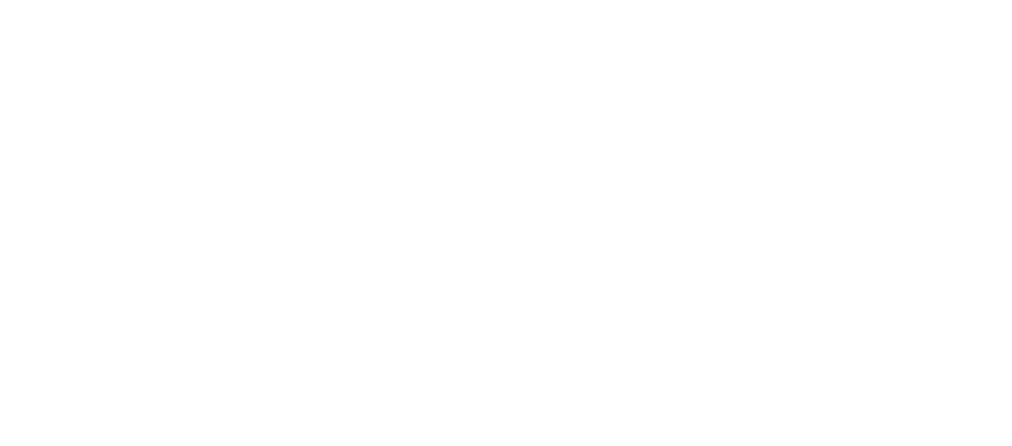
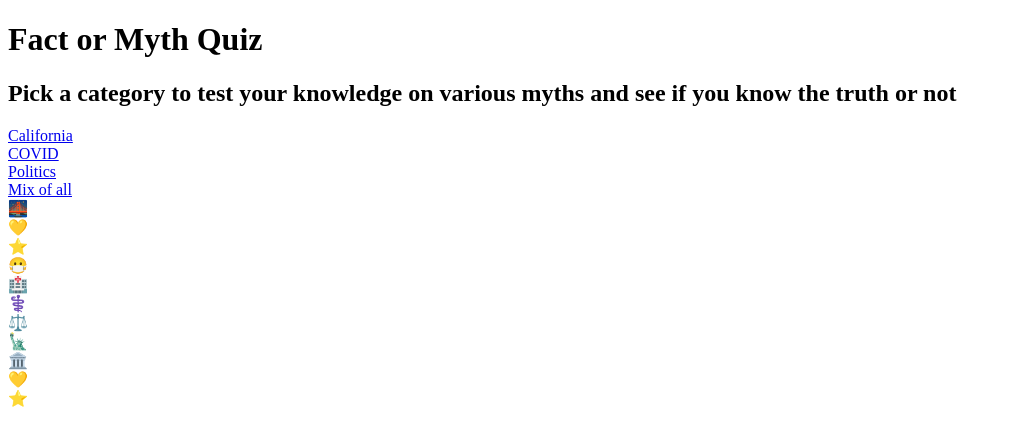
Before and after one commit to maureensanchez99/CruzHacks-22, a plain HTML site: page index.html in a window 1280 px wide. Shown: the whole page, without its empty margins (0-1012 px from the left). Drawn offline with Linux system fonts and the light colour scheme.

Commit message:
organizing files

```diff
--- a/index.html
+++ b/index.html
@@ -10,7 +10,34 @@
 </head>
 
 <body>
-	<h1> </h1>
+	<h1> Fact or Myth Quiz</h1>
+    <h2> Pick a category to test your knowledge on various myths and see if you know the truth or not</h2>
+
+    <!--- List of quiz choices --->
+    <div class="buttons">
+        <a href="/quizzes-html/Californiaquiz.html" class="btn"> California </a>
+        <br>
+        <a href="/quizzes-html/COVIDquiz.html" class="btn"> COVID </a>
+        <br>
+        <a href="/quizzes-html/Politicsquiz.html" class="btn"> Politics </a>
+        <br>
+        <a href="/quizzes-html/Mainquiz.html" class="btn"> Mix of all </a>
+    </div>
+
+    <!--- Backgound animation --->
+    <div class="emotes" aria-hidden="true">
+        <div class="emote">🌉</div>
+        <div class="emote">💛</div>
+        <div class="emote">⭐</div>
+        <div class="emote">😷</div>
+        <div class="emote">🏥</div>
+        <div class="emote">⚕️</div>
+        <div class="emote">⚖️</div>
+        <div class="emote">🗽</div>
+        <div class="emote">🏛️</div>
+        <div class="emote">💛</div>
+        <div class="emote">⭐</div>
+      </div>
 </body>
 
 </html>
```
Also changed, not shown: quizzes-html/COVIDquiz.html (renamed from COVIDquiz.html, +1 -1 lines), quizzes-html/Californiaquiz.html (renamed from Mainquiz.html, +1 -1 lines), quizzes-html/Mainquiz.html (renamed from Californiaquiz.html, +1 -1 lines), quizzes-html/Politicsquiz.html (renamed from Politicsquiz.html, +1 -1 lines), quizzes-js/script-COVIDquiz.js (added), quizzes-js/script-californiaquiz.js (added), quizzes-js/script-mainquiz.js (added), quizzes-js/script-politicsquiz.js (added), 1 other file.
